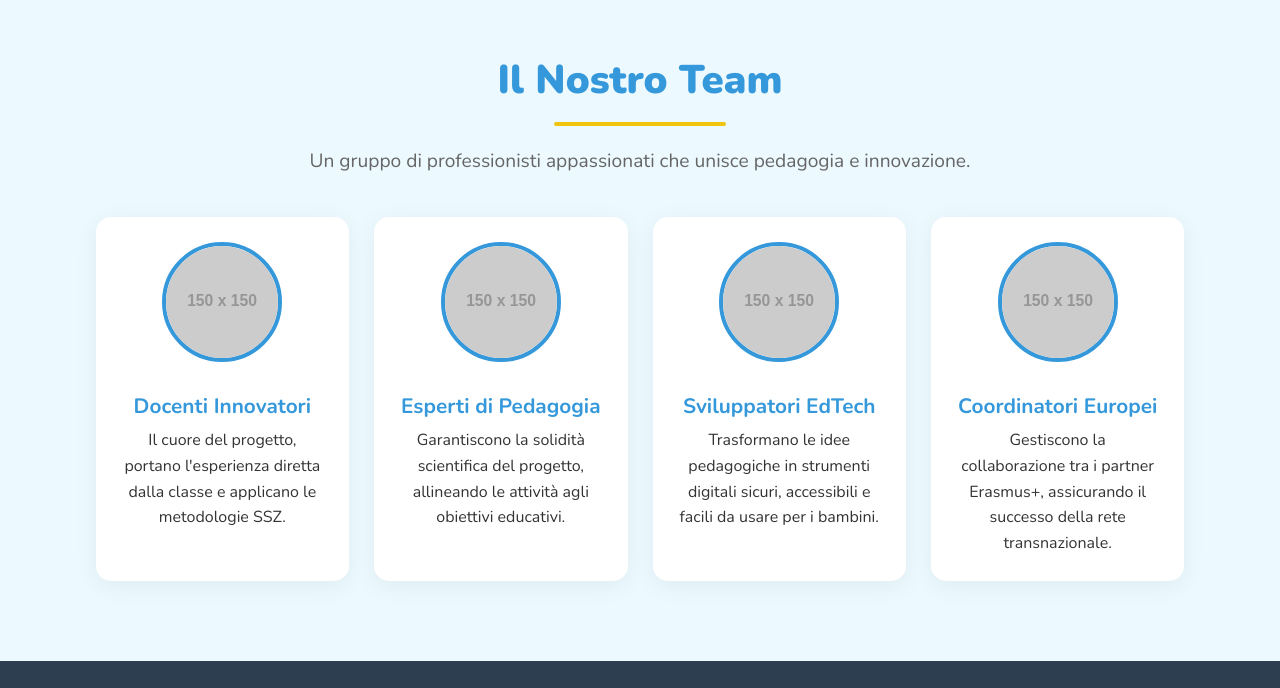
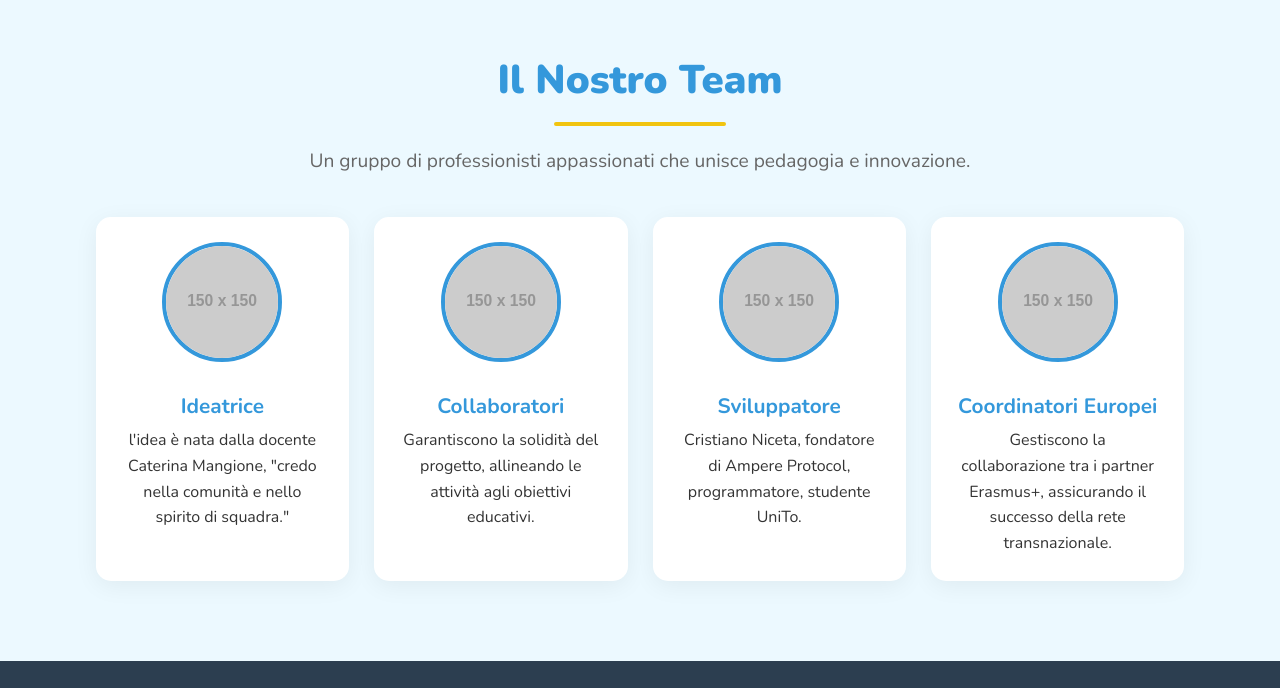
Before and after one commit to maestracaty/maestracaty, a plain HTML site: page index.html in a window 1280 px wide. Shown: the part 4757-5445 px from the top of the page. Drawn offline with nearby package versions, Linux system fonts and the light colour scheme; placeholder pictures from the web are drawn by us.

Commit message:
Update index.html

```diff
--- a/index.html
+++ b/index.html
@@ -223,18 +223,18 @@
             <div class="card-container">
                 <div class="team-member animate-on-scroll">
                     <img src="https://via.placeholder.com/150?text=Docente" alt="Foto di un docente innovatore">
-                    <h4>Docenti Innovatori</h4>
-                    <p>Il cuore del progetto, portano l'esperienza diretta dalla classe e applicano le metodologie SSZ.</p>
+                    <h4>Ideatrice</h4>
+                    <p>l'idea è nata dalla docente Caterina Mangione, "credo nella comunità e nello spirito di squadra."</p>
                 </div>
                 <div class="team-member animate-on-scroll">
                     <img src="https://via.placeholder.com/150?text=Pedagogista" alt="Foto di un esperto di pedagogia">
-                    <h4>Esperti di Pedagogia</h4>
-                    <p>Garantiscono la solidità scientifica del progetto, allineando le attività agli obiettivi educativi.</p>
+                    <h4>Collaboratori</h4>
+                    <p>Garantiscono la solidità del progetto, allineando le attività agli obiettivi educativi.</p>
                 </div>
                 <div class="team-member animate-on-scroll">
                     <img src="https://via.placeholder.com/150?text=Developer" alt="Foto di uno sviluppatore EdTech">
-                    <h4>Sviluppatori EdTech</h4>
-                    <p>Trasformano le idee pedagogiche in strumenti digitali sicuri, accessibili e facili da usare per i bambini.</p>
+                    <h4>Sviluppatore</h4>
+                    <p>Cristiano Niceta, fondatore di Ampere Protocol, programmatore, studente UniTo.</p>
                 </div>
                  <div class="team-member animate-on-scroll">
                     <img src="https://via.placeholder.com/150?text=Coordinatore" alt="Foto di un coordinatore di progetto">
```
